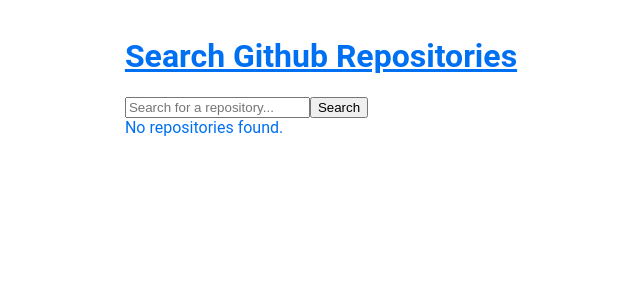
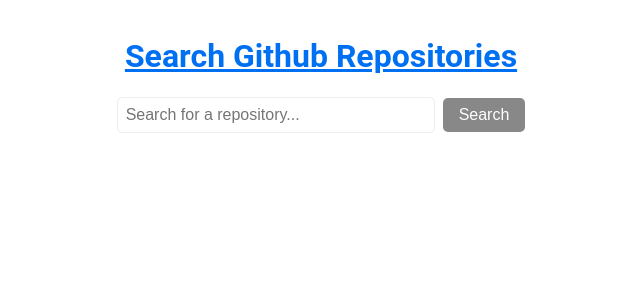
Before and after one commit to rhaskara/Github-Search, a Next.js app: page / in a window 1280 px wide. Shown: the top 300 px of the page, without its empty margins (319-959 px from the left). Built offline with nearby package versions, Linux system fonts and the light colour scheme.

Commit message:
Feat: some styling for list component, minor structure changes

```diff
--- a/components/ErrorComponent/index.tsx
+++ b/components/ErrorComponent/index.tsx
@@ -1,16 +1,11 @@
 import React from 'react';
 import { ErrorComponentProps } from '../../interfaces';
-import { ErrorContainer, ErrorText, ReloadButton } from './styles';
+import { ErrorContainer, ErrorText } from './styles';
 
-const ErrorComponent = ({ message = 'Error: Something Went Wrong' }: ErrorComponentProps) => {
-  const handleReload = () => {
-    window.location.reload();
-  }
-
-  return (<ErrorContainer>
+const ErrorComponent = ({ message = 'Error: Something Went Wrong' }: ErrorComponentProps) => (
+  <ErrorContainer>
     <ErrorText>{message}</ErrorText>
-    <ReloadButton onClick={handleReload}>Reload</ReloadButton>
-  </ErrorContainer>)
-};
+  </ErrorContainer>
+);
 
 export default ErrorComponent;
--- a/components/ErrorComponent/styles.ts
+++ b/components/ErrorComponent/styles.ts
@@ -13,13 +13,3 @@
   margin: 0 0.5rem;
   color: ${(props) => props?.theme?.colors?.error};
 `;
-
-export const ReloadButton = styled.button`
-  background-color: transparent;
-  border: 1px solid ${(props) => props?.theme?.colors?.primary};
-  border-radius: 5px;
-  padding: 0.5rem 1rem;
-  cursor: pointer;
-  color: ${(props) => props?.theme?.colors?.highlight};
-  background-color: ${(props) => props?.theme?.colors?.primary};
-`;
--- /dev/null
+++ b/components/ListComponent/index.tsx
@@ -0,0 +1,24 @@
+import React from "react"
+import { ListComponentProps } from "../../interfaces"
+import ErrorComponent from "../ErrorComponent";
+import { EmptyListMessage, ItemDescription, ItemLink, ListCollection, ListItem } from "./styles";
+
+export const ListComponent = ({ cleanSearch, repositories, loading, errorEvent }: ListComponentProps) => {
+
+  return errorEvent ? <ErrorComponent message={errorEvent} />
+    : <>
+      { repositories?.length === 0 && !loading && !errorEvent && !cleanSearch && (
+        <EmptyListMessage>No repositories found.</EmptyListMessage>
+      )}
+      { repositories?.length > 0 && (
+        <ListCollection>
+          {repositories?.map((repository) => (
+            <ListItem key={repository.html_url}>
+              <ItemLink href={repository.html_url} target="_blank">{repository.name}</ItemLink>
+              <ItemDescription>{repository.description}</ItemDescription>
+            </ListItem>
+          ))}
+        </ListCollection>
+      )}
+    </>;
+}
--- /dev/null
+++ b/components/ListComponent/styles.ts
@@ -0,0 +1,35 @@
+import styled from "styled-components";
+
+export const EmptyListMessage = styled.div`
+  font-size: 1rem;
+  color: ${(props) => props?.theme?.colors?.secondary};
+  margin: 1rem 0;
+`;
+
+export const ListCollection = styled.ul`
+  list-style: none;
+  padding: 0;
+  width: 50%;
+`;
+
+export const ListItem = styled.li`
+  margin: 1rem 0;
+  padding: 1rem;
+`;
+
+export const ItemLink = styled.a`
+  font-size: 1rem;
+  color: ${(props) => props?.theme?.colors?.primary};
+  text-decoration: none;
+  margin-right: 1rem;
+
+  &:hover {
+    text-decoration: underline;
+    color: ${(props) => props?.theme?.colors?.textHighlight};
+  }
+`;
+
+export const ItemDescription = styled.p`
+  font-size: 0.8rem;
+  color: ${(props) => props?.theme?.colors?.secondary};
+`;
--- a/pages/index.tsx
+++ b/pages/index.tsx
@@ -1,12 +1,12 @@
-import { useState, useEffect, useCallback } from 'react';
+import { useState, useEffect, useCallback, useRef } from 'react';
 import Pagination from '../components/Pagination';
 import { ThemeProvider } from 'styled-components';
 import { Repository, ApiResponse } from '../interfaces';
 import { PAGE_SIZE } from '../utilities/constants';
 import theme from '../styles/theme';
-import ErrorComponent from '../components/ErrorComponent';
-import { PageContainer, PageTitle } from '../styles/globalStyledComponents';
+import { PageContainer, PageTitle, SearchButton, SearchContainer, SearchInput } from '../styles/globalStyledComponents';
 import LoadingComponent from '../components/LoadingComponent';
+import { ListComponent } from '../components/ListComponent';
 
 const SearchRepositories = () => {
   const [searchTerm, setSearchTerm] = useState<string>('');
@@ -18,9 +18,13 @@
   const [totalCount, setTotalCount] = useState<number>(0);
   const [errorEvent, setError] = useState<string|undefined>(undefined);
   const [currentPage, setCurrentPage] = useState<number>(1);
+  const cleanSearch = useRef<Boolean>(true);
 
   const searchForRepositories = useCallback((page: number, pageSize: number) => {
-    if (searchTerm) {
+    if (searchTerm && searchTerm?.length > 0) {
+      if (cleanSearch.current) {
+        cleanSearch.current = false;
+      }
       setLoading(true);
       const encodedSearchTerm = encodeURIComponent(searchTerm);
 
@@ -41,12 +45,13 @@
         })
         .finally(() => setLoading(false));
     } else {
-      setRepositories([]);
+      return;
     }
   }, [searchTerm]);
 
   const handleSearch = useCallback((page: number) => {
     if (!searchThrottleTimeout) {
+      setError(undefined);
       searchForRepositories(page, PAGE_SIZE);
       const timeoutId = window.setTimeout(() => {
         setSearchThrottleTimeout(null);
@@ -73,39 +78,34 @@
   return (
     <ThemeProvider theme={theme}>
       <PageContainer>
-        { errorEvent
-            ? <ErrorComponent message={errorEvent} />
-            : <div>
         <PageTitle>
           Search Github Repositories
         </PageTitle>
-                <input
+        <SearchContainer>
+          <SearchInput
             type="text"
             value={searchTerm}
             onChange={(e) => setSearchTerm(e.target.value)}
             onKeyDown={handleKeyDown}
             placeholder="Search for a repository..."
           />
-                <button onClick={() => handleSearch(1)}>Search</button>
+          <SearchButton
+            disabled={searchTerm?.length < 1}
+            onClick={() => handleSearch(1)}
+          >
+            Search
+          </SearchButton>
+        </SearchContainer>
         <LoadingComponent isLoading={loading} />
-                { repositories?.length === 0 && !loading && !errorEvent && (
-                  <div>No repositories found.</div>
-                )}
-                { repositories?.length > 0 && (
-                  <ul>
-                    {repositories?.map((repository) => (
-                      <li key={repository.html_url}>
-                        <a href={repository.html_url}>{repository.name}</a>
-                        <p>{repository.description}</p>
-                      </li>
-                    ))}
-                  </ul>
-                )}
-                { repositories?.length > 0 && (
+        <ListComponent
+          repositories={repositories}
+          loading={loading}
+          errorEvent={errorEvent}
+          cleanSearch={cleanSearch.current}
+        />
+        { repositories?.length > 0 && totalCount > PAGE_SIZE && (
           <Pagination currentPage={currentPage} totalPages={totalCount/PAGE_SIZE || 1} onPageChange={setCurrentPage}/>
         )}
-              </div>
-        }
       </PageContainer>
     </ThemeProvider>
   );
--- a/styles/globalStyledComponents.ts
+++ b/styles/globalStyledComponents.ts
@@ -16,6 +16,36 @@
   color: ${props => props?.theme?.colors?.primary};
 `;
 
-export const EmptyComponent = styled.div`
-  background-color: black;
-`
+export const SearchContainer = styled.div`
+  display: flex;
+  align-items: center;
+  justify-content: center;
+`;
+
+export const SearchInput = styled.input`
+  border: 1px solid ${props => props?.theme?.colors?.tertiary};
+  border-radius: 5px;
+  padding: 0.5rem;
+  font-size: 1rem;
+  width: 300px;
+  margin-right: 0.5rem;
+
+  &:focus-visible {
+    outline-color: ${props => props?.theme?.colors?.primary} !important;
+  }
+`;
+
+export const SearchButton = styled.button`
+  background-color: ${props => props?.theme?.colors?.primary};
+  color: ${props => props?.theme?.colors?.highlight};
+  border: none;
+  border-radius: 5px;
+  padding: 0.5rem 1rem;
+  font-size: 1rem;
+  cursor: pointer;
+
+  &:disabled {
+    background-color: ${props => props?.theme?.colors?.secondary};
+    cursor: unset;
+  }
+`;
```
Also changed, not shown: interfaces/index.ts (+14 -0 lines). Lines whose indentation alone changed are shown as unchanged.
